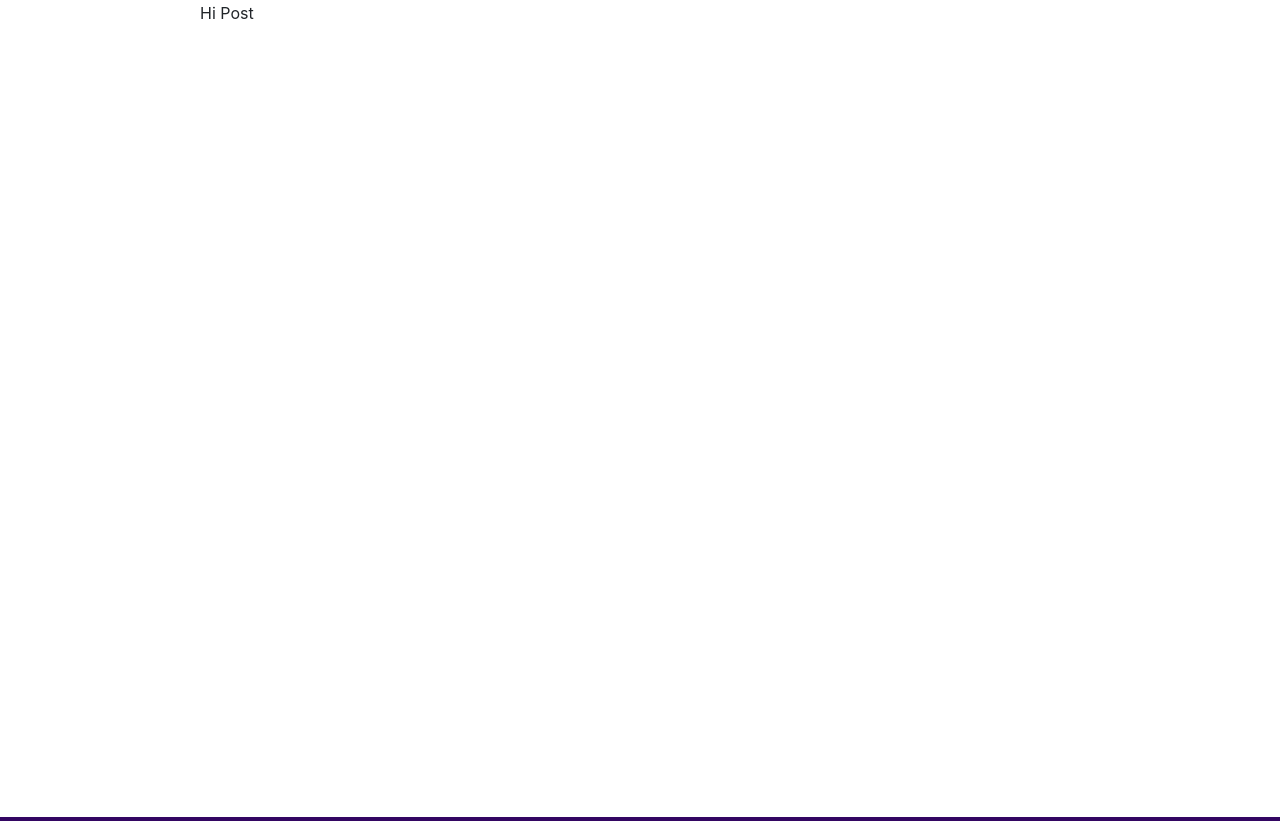
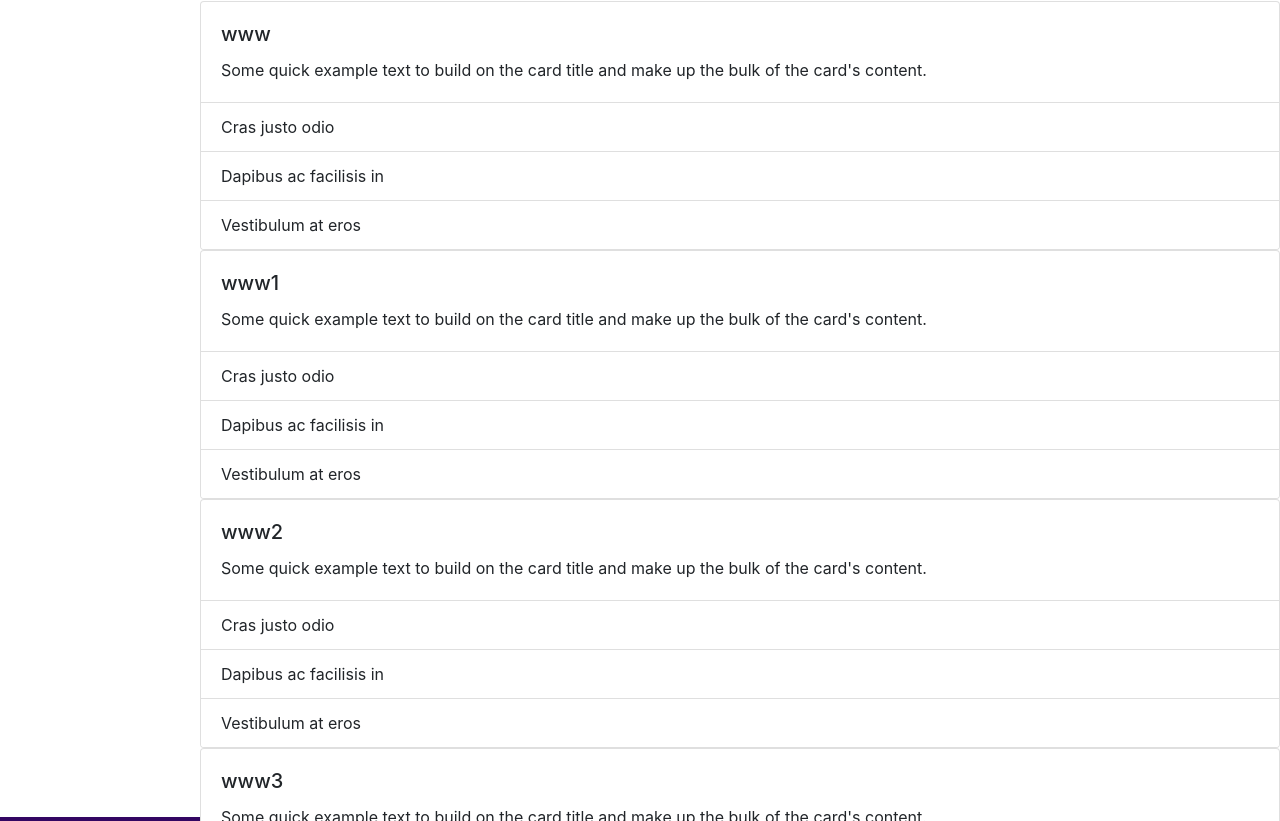
Before and after one commit to AaronLiu27/Alumni-Connect, a React (Create React App) app in the folder front-end/alumni-connect-frontend/: page /mainpage in a window 1280 px wide. Shown: the part 439-1260 px from the top of the page. Built offline with nearby package versions, Linux system fonts and the light colour scheme.

Commit message:
add post demo

```diff
--- a/front-end/alumni-connect-frontend/src/post/post.js
+++ b/front-end/alumni-connect-frontend/src/post/post.js
@@ -4,17 +4,46 @@ import UserStore from '../stores/UserStore';
 import {useHistory} from "react-router-dom";
 import axios from 'axios';
 import {Route, Switch, Link, BrowserRouter as Router} from "react-router-dom";
-import {Button} from 'react-bootstrap';
+import {Button, Card, ListGroup, ListGroupItem} from 'react-bootstrap';
 import { useState } from "react";
 import "./post.css";
 
 function PostList() {
+const post = [
+    {id:1, title:'www'},
+    {id:2, title:'www1'},
+    {id:3, title:'www2'},
+    {id:4, title:'www3'},
+    {id:5, title:'www4'}
+
+]
+
 
 
 
     return (
         <div>
-            Hi Post
+            {
+                post.map(p=>
+                    <div >
+                        <Card >
+                            <Card.Body>
+                                <Card.Title>{p.title}</Card.Title>
+                                <Card.Text>
+                                Some quick example text to build on the card title and make up the bulk of
+                                the card's content.
+                                </Card.Text>
+                            </Card.Body>
+                            <ListGroup className="list-group-flush">
+                                <ListGroupItem>Cras justo odio</ListGroupItem>
+                                <ListGroupItem>Dapibus ac facilisis in</ListGroupItem>
+                                <ListGroupItem>Vestibulum at eros</ListGroupItem>
+                            </ListGroup>
+                        </Card>
+                    </div>
+                )
+            }
+
         </div>
     );
 
```
